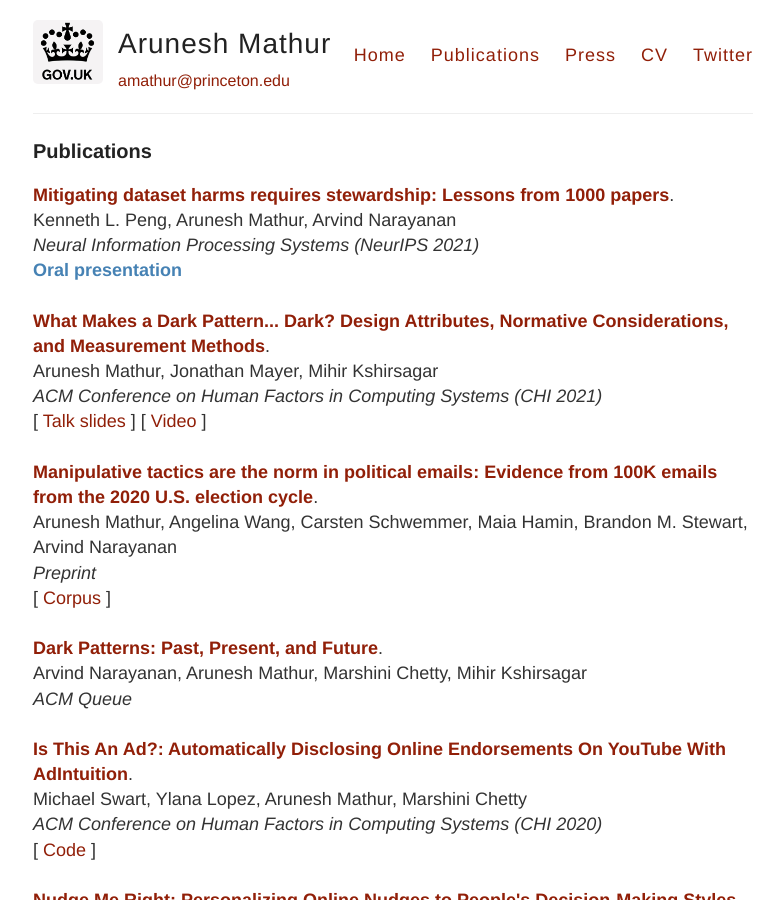
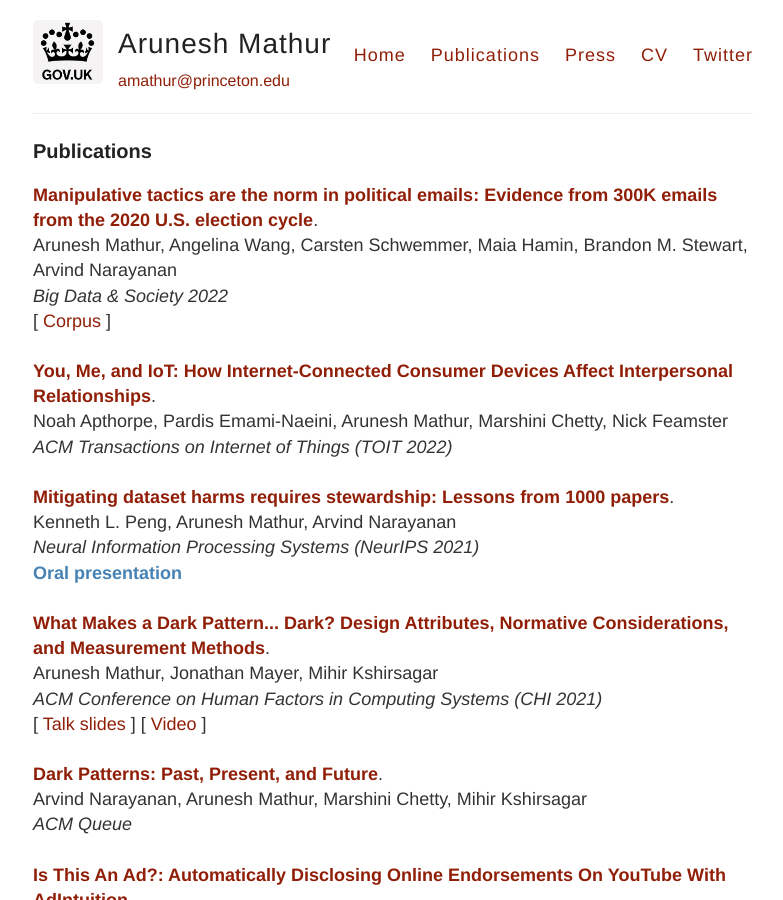
Before and after one commit to aruneshmathur/aruneshmathur.github.io, a Jekyll site: the page built from publications.md, in a window 1280 px wide and 900 px high. Shown: the whole window, without its empty margins (247-1030 px from the left). Built offline with Jekyll 4.4.1, drawn with Linux system fonts in a browser that asks for light colours.

Commit message:
Paper update, news articles update

```diff
--- a/_data/press.yml
+++ b/_data/press.yml
@@ -1,3 +1,8 @@
+-
+  title: "‘We’re Positively BEGGING You’: How Republicans and Democrats Demand Money Differently"
+  url: "https://www.theguardian.com/us-news/2022/oct/09/republican-democrat-political-fundraising-emails"
+  date: "October 10, 2022"
+  venue: "The Guardian"
 -
   title: "How to spot the psychological manipulation behind 'dark design' online"
   url: "https://www.fastcompany.com/90681631/how-to-spot-the-psychological-manipulation-behind-dark-design-online"
--- a/_data/research.yml
+++ b/_data/research.yml
@@ -1,3 +1,14 @@
+-
+  title: "Manipulative tactics are the norm in political emails: Evidence from 300K emails from the 2020 U.S. election cycle"
+  authors: "Arunesh Mathur, Angelina Wang, Carsten Schwemmer, Maia Hamin, Brandon M. Stewart, Arvind Narayanan"
+  venue: "Big Data & Society 2022"
+  pdf: "https://electionemails2020.org/assets/manipulative-political-emails-working-paper.pdf"
+  corpus: "https://electionemails2020.org"
+-
+  title: "You, Me, and IoT: How Internet-Connected Consumer Devices Affect Interpersonal Relationships"
+  authors: "Noah Apthorpe, Pardis Emami-Naeini, Arunesh Mathur, Marshini Chetty, Nick Feamster"
+  venue: "ACM Transactions on Internet of Things (TOIT 2022)"
+  pdf: "https://dl.acm.org/doi/pdf/10.1145/3539737"
 -
   title: "Mitigating dataset harms requires stewardship: Lessons from 1000 papers"
   authors: "Kenneth L. Peng, Arunesh Mathur, Arvind Narayanan"
@@ -11,12 +22,6 @@
   pdf: "https://arxiv.org/pdf/2101.04843.pdf"
   slides: "/files/talks/CHI21_WhatMakesDarkPattern_Slides.pdf"
   video: "https://www.youtube.com/watch?v=vM3FJqno61A"
--
-  title: "Manipulative tactics are the norm in political emails: Evidence from 100K emails from the 2020 U.S. election cycle"
-  authors: "Arunesh Mathur, Angelina Wang, Carsten Schwemmer, Maia Hamin, Brandon M. Stewart, Arvind Narayanan"
-  venue: "Preprint"
-  pdf: "https://electionemails2020.org/assets/manipulative-political-emails-working-paper.pdf"
-  corpus: "https://electionemails2020.org"
 -
   title: "Dark Patterns: Past, Present, and Future"
   authors: "Arvind Narayanan, Arunesh Mathur, Marshini Chetty, Mihir Kshirsagar"
```
Also changed, not shown: 1 other file.
